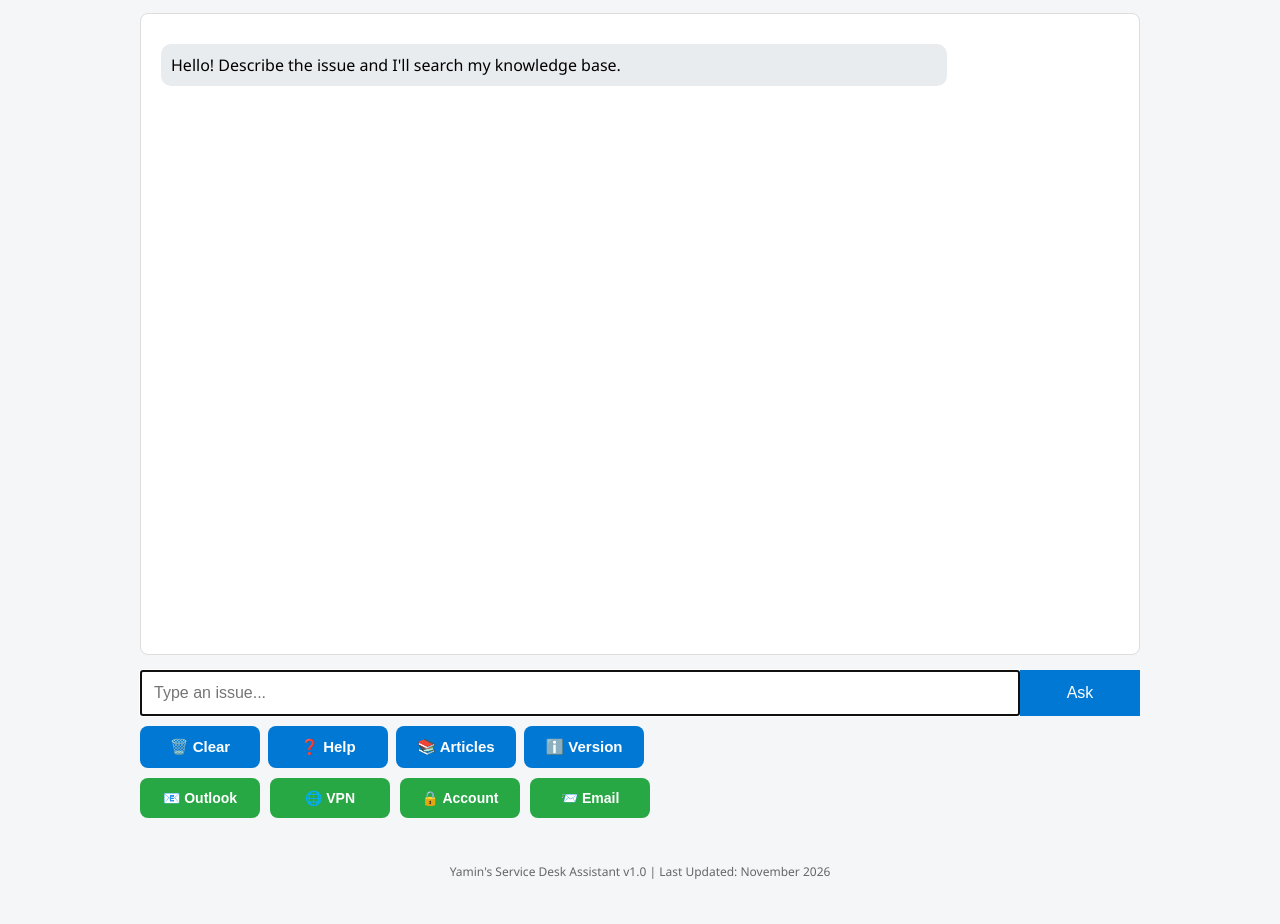
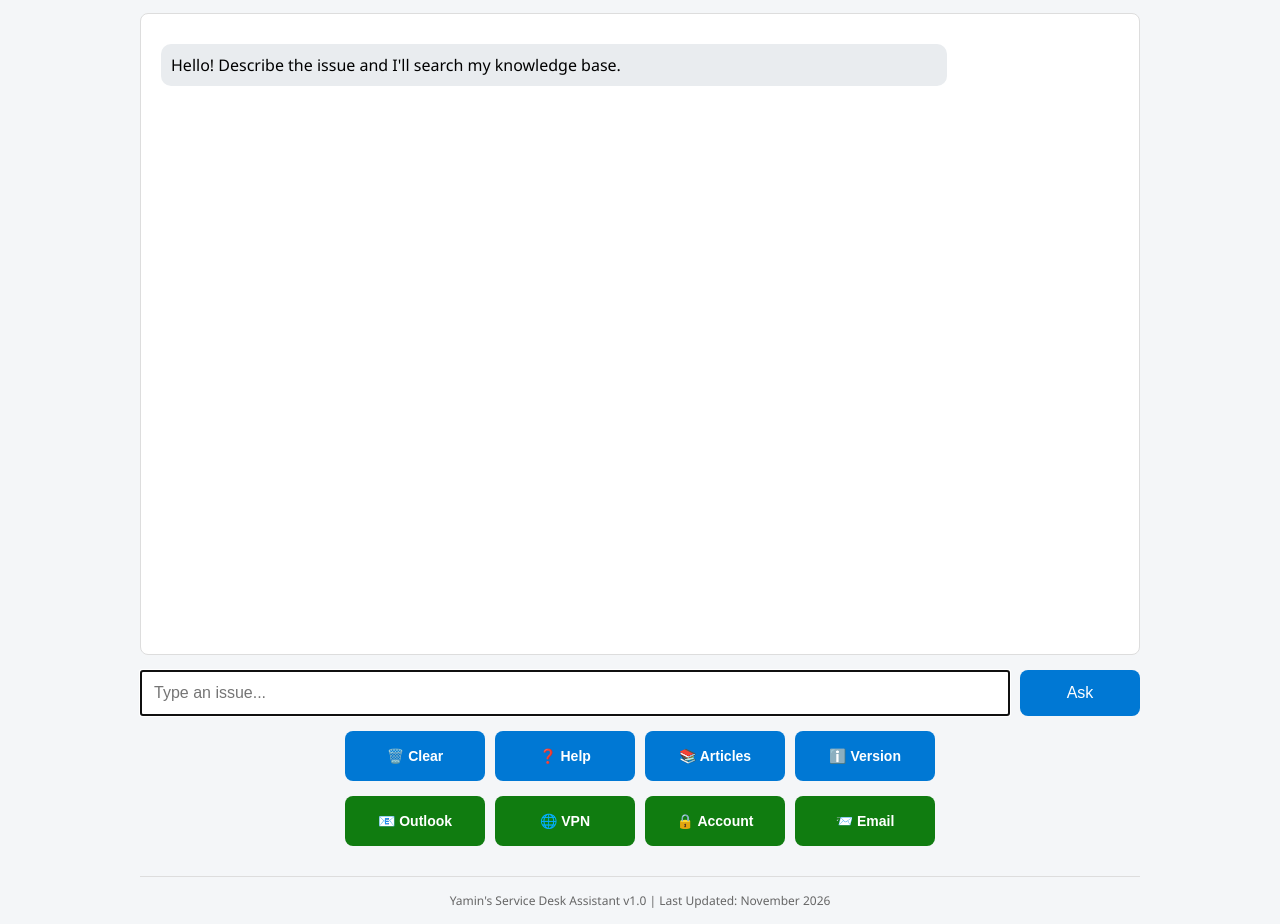
Before and after one commit to yamin772-cyber/yamins-servicedesk-bot, a plain HTML site: page index.html in a window 1280 px wide. Shown: the part 70-994 px from the top of the page. Before the commit the page ends 965 px from the top, so only its background shows below. Drawn offline with Linux system fonts and the light colour scheme.

Commit message:
Update style.css

```diff
--- a/style.css
+++ b/style.css
@@ -1,115 +1,112 @@
 body {
-    margin:0;
-    font-family:Segoe UI, sans-serif;
-    background:#f4f6f8;
+    margin: 0;
+    font-family: Segoe UI, sans-serif;
+    background: #f4f6f8;
 }
 
 .header {
-    background:#0078d4;
-    color:white;
-    padding:15px;
-    font-size:24px;
-    font-weight:bold;
+    background: #0078d4;
+    color: white;
+    padding: 15px;
+    font-size: 24px;
+    font-weight: bold;
 }
 
 .container {
-    width:90%;
-    max-width:1000px;
-    margin:auto;
-    margin-top:20px;
+    width: 90%;
+    max-width: 1000px;
+    margin: auto;
+    margin-top: 20px;
 }
 
 #chat {
-    background:white;
-    border:1px solid #ddd;
-    height:600px;
-    overflow-y:auto;
-    padding:20px;
-    border-radius:8px;
+    background: white;
+    border: 1px solid #ddd;
+    height: 600px;
+    overflow-y: auto;
+    padding: 20px;
+    border-radius: 8px;
 }
 
 .user {
-    background:#0078d4;
-    color:white;
-    padding:10px;
-    margin:10px 0;
-    border-radius:10px;
-    width:fit-content;
-    max-width:70%;
+    background: #0078d4;
+    color: white;
+    padding: 10px;
+    margin: 10px 0;
+    border-radius: 10px;
+    width: fit-content;
+    max-width: 70%;
 }
 
 .bot {
-    background:#e9ecef;
-    padding:10px;
-    margin:10px 0;
-    border-radius:10px;
-    max-width:80%;
+    background: #e9ecef;
+    padding: 10px;
+    margin: 10px 0;
+    border-radius: 10px;
+    max-width: 80%;
 }
 
 .input-area {
-    margin-top:15px;
-    display:flex;
+    margin-top: 15px;
+    display: flex;
+    gap: 10px;
 }
 
-input {
-    flex:1;
-    padding:12px;
-    font-size:16px;
+.input-area input {
+    flex: 1;
+    padding: 12px;
+    font-size: 16px;
 }
 
-button {
-    width:120px;
-    border:none;
-    background:#0078d4;
-    color:white;
-    font-size:16px;
-    cursor:pointer;
+.input-area button {
+    width: 120px;
+    border: none;
+    background: #0078d4;
+    color: white;
+    font-size: 16px;
+    border-radius: 8px;
+    cursor: pointer;
 }
 
-.command-buttons {
-    margin-top: 10px;
+.command-buttons,
+.quick-buttons {
     display: flex;
-    gap: 8px;
+    justify-content: center;
+    gap: 10px;
     flex-wrap: wrap;
+    margin-top: 15px;
 }
 
 .command-buttons button {
     background: #0078d4;
     color: white;
     border: none;
-    padding: 12px 20px;
     border-radius: 8px;
+    min-width: 140px;
+    height: 50px;
     cursor: pointer;
-    font-size: 15px;
+    font-size: 14px;
     font-weight: bold;
-}
-
 }
 
 .command-buttons button:hover {
     background: #106ebe;
 }
 
-.quick-buttons {
-    margin-top: 10px;
-    display: flex;
-    gap: 10px;
-    flex-wrap: wrap;
-}
-
 .quick-buttons button {
-    background: #28a745;
+    background: #107c10;
     color: white;
     border: none;
-    padding: 12px 20px;
     border-radius: 8px;
+    min-width: 140px;
+    height: 50px;
     cursor: pointer;
     font-size: 14px;
     font-weight: bold;
 }
 
 .quick-buttons button:hover {
-    background: #218838;
+    background: #0e6e0e;
 }
 
 .footer {
@@ -118,4 +115,11 @@ button {
     padding: 15px;
     color: #666;
     font-size: 12px;
+    border-top: 1px solid #ddd;
 }
+
+h3 {
+    text-align: center;
+    color: #444;
+    margin-top: 20px;
+}
```
